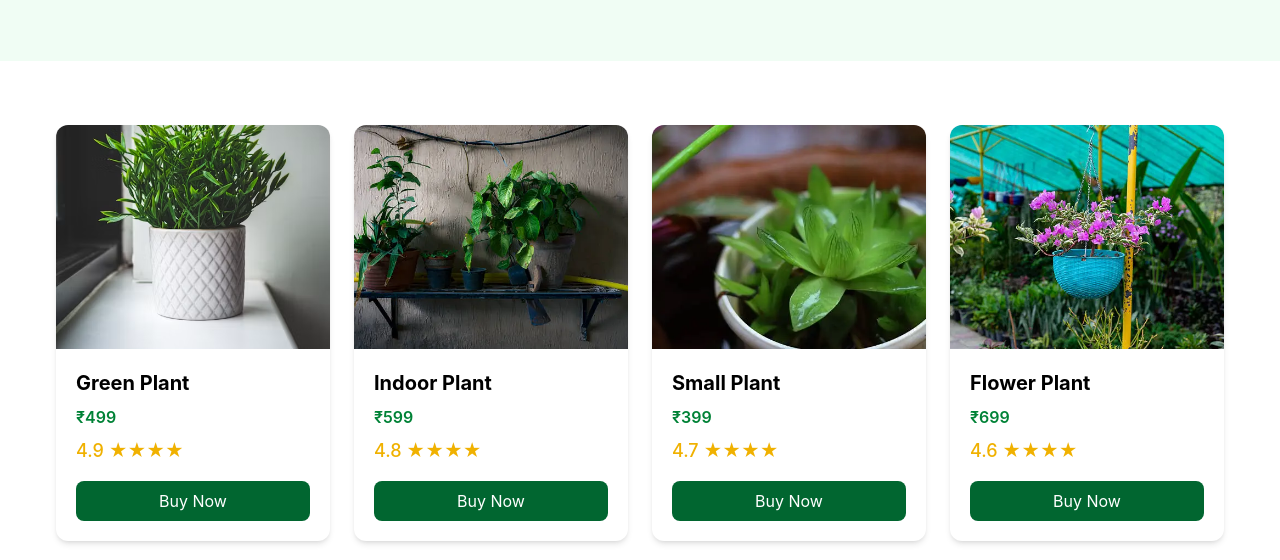
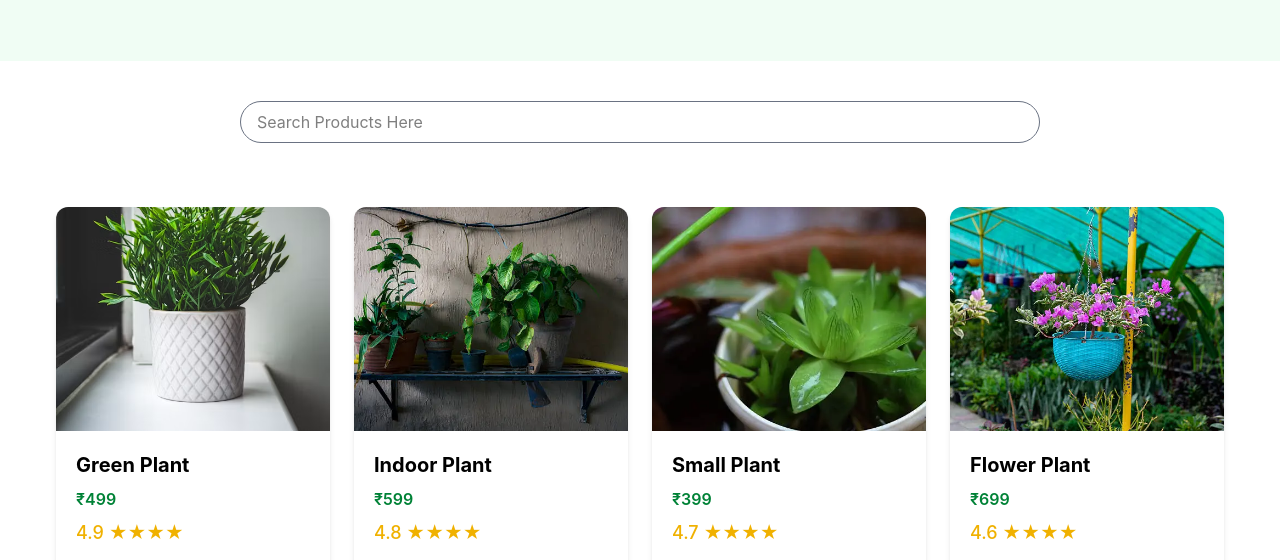
Before and after one commit to sivaraj-bit/Greenden_Web, a website: page products.html in a window 1280 px wide. Shown: the part 211-771 px from the top of the page. Drawn offline with Linux system fonts and the light colour scheme.

Commit message:
added search bar

```diff
--- a/products.html
+++ b/products.html
@@ -73,6 +73,14 @@
             Explore our collection of beautiful plants.
         </p>
 
+    </section>
+
+    <!--Searchbar-->
+    <section class="px-6">
+        <input
+        type="search"
+        placeholder="Search Products Here"
+        class="border border-gray-500 w-full md:w-200 mt-10 rounded-3xl py-2 px-4 mx-auto block focus:outline-none">
     </section>
 
 
```
Also changed, not shown: src/output.css.
